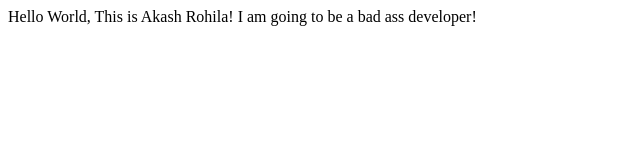
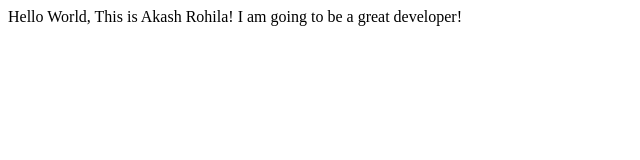
Before and after one commit to AkashRohila/AkashRohilaPortfolio, a plain HTML site: page index.html in a window 1280 px wide. Shown: the full height of the page, 0-640 px from the left. Drawn offline with Linux system fonts and the light colour scheme.

Commit message:
Update index.html

```diff
--- a/index.html
+++ b/index.html
@@ -9,6 +9,6 @@
 <body>
     Hello World, This is Akash Rohila!
 
-    I am going to be a bad ass developer!
+    I am going to be a great developer!
 </body>
 </html>
```
